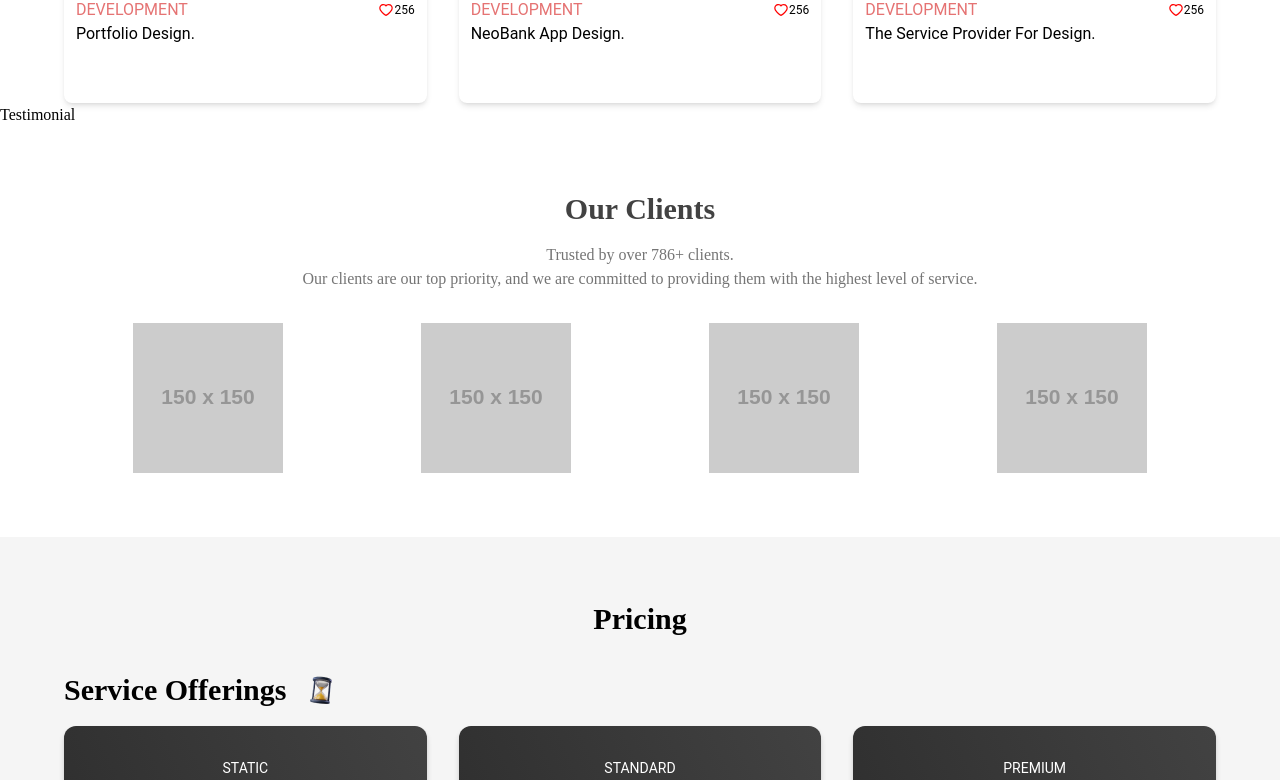
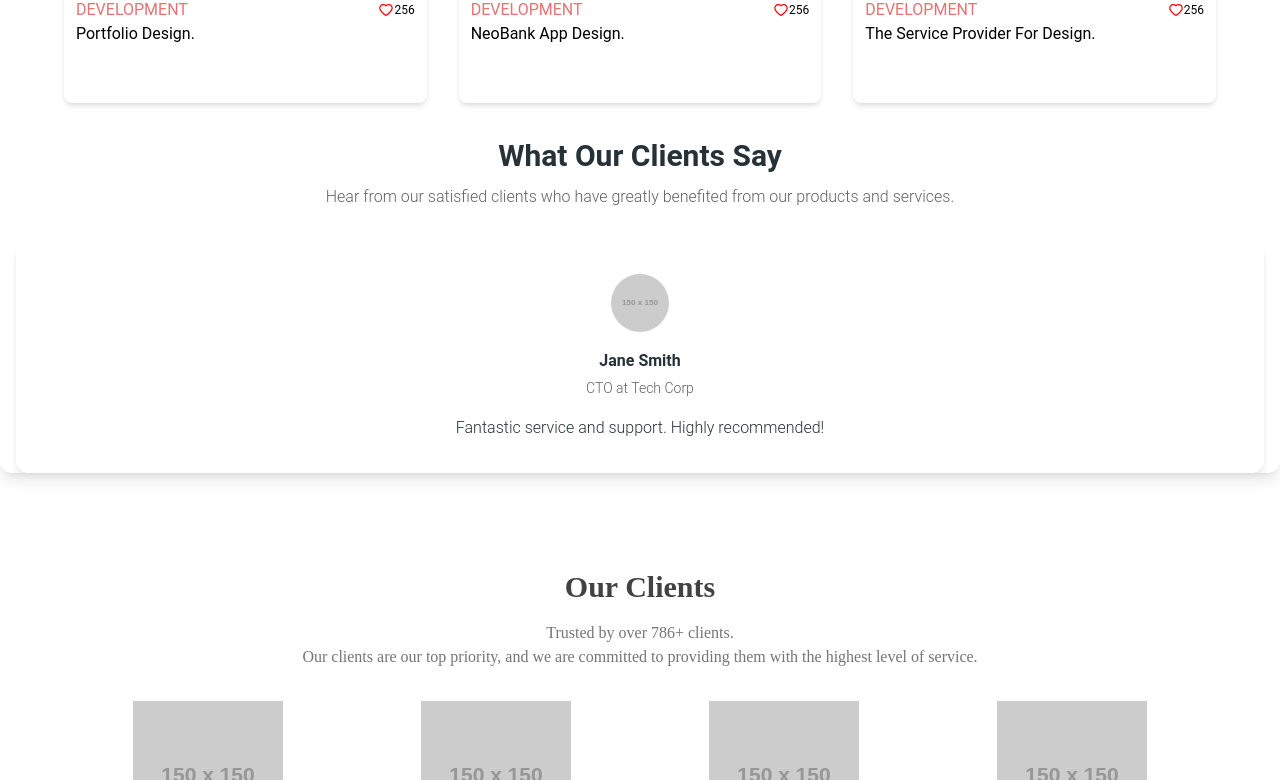
Before and after one commit to Fullstackdev-oscar/marks-portfolio, a React (Vite) app: page / in a window 1280 px wide. Shown: the part 1640-2420 px from the top of the page. Built offline with nearby package versions, Linux system fonts and the light colour scheme; a web font is replaced by a local one.

Commit message:
created testimonial section

```diff
--- a/index.html
+++ b/index.html
@@ -8,6 +8,8 @@
   <link rel="preconnect" href="https://fonts.gstatic.com" crossorigin>
   <link href="https://fonts.googleapis.com/css2?family=Marko+One&display=swap" rel="stylesheet">
   <link href="https://fonts.googleapis.com/css2?family=Inter:wght@100..900&display=swap" rel="stylesheet">
+  <link href="https://fonts.googleapis.com/css2?family=Open+Sans:ital,wght@0,300..800;1,300..800&display=swap"
+    rel="stylesheet">
   <meta name="viewport" content="width=device-width, initial-scale=1.0" />
   <title>Vite + React</title>
 </head>
--- a/src/App.css
+++ b/src/App.css
@@ -10,7 +10,6 @@
 } */
 
 section {
-  background-color: white;
   padding: 0 4rem;
   max-height: max-content;
 }
--- a/src/components/footer.jsx
+++ b/src/components/footer.jsx
@@ -9,10 +9,10 @@ export function Footer({
   const year = new Date().getFullYear();
 
   return (
-    <footer className="py-2">
-      <div className="flex w-full flex-wrap items-center justify-center gap-6 px-2 md:justify-between">
+    <footer className="p-8 ">
+      <div className="text-center">
         <Typography variant="small" className="font-normal text-inherit">
-          &copy; {year}, Developed with{" "}
+          Developed with{" "}
           <HeartIcon className="-mt-0.5 inline-block h-3.5 w-3.5 text-red-600" />{" "}
           by{" "}
           <a
--- a/src/layouts/testimonial.jsx
+++ b/src/layouts/testimonial.jsx
@@ -1,7 +1,84 @@
 import React from "react";
+import { Carousel, Typography, Card, Avatar } from "@material-tailwind/react";
 
-const Testimonial = () => {
-  return <div>Testimonial</div>;
-};
+export function Testimonial() {
+  const testimonials = [
+    {
+      name: "John Doe",
+      position: "CEO at Company",
+      image: "https://via.placeholder.com/150",
+      content:
+        "This is an amazing product! It has helped us improve our workflow significantly.",
+    },
+    {
+      name: "Jane Smith",
+      position: "CTO at Tech Corp",
+      image: "https://via.placeholder.com/150",
+      content: "Fantastic service and support. Highly recommended!",
+    },
+    {
+      name: "Samuel Green",
+      position: "Designer at Creative Studio",
+      image: "https://via.placeholder.com/150",
+      content:
+        "The best design tools I have ever used. It made my job so much easier.",
+    },
+    {
+      name: "Lucy Brown",
+      position: "Marketing Head at Creative Agency",
+      image: "https://via.placeholder.com/150",
+      content:
+        "A wonderful tool for our marketing team. Our campaigns have never been better.",
+    },
+  ];
+
+  return (
+    <div className="flex flex-col items-center py-8 px-4 lg:px-0">
+      <div className="w-full max-w-4xl text-center mb-8">
+        <Typography variant="h3" color="blue-gray" className="mb-2">
+          What Our Clients Say
+        </Typography>
+        <Typography variant="paragraph" color="gray">
+          Hear from our satisfied clients who have greatly benefited from our
+          products and services.
+        </Typography>
+      </div>
+      <div className="w-full">
+        <Carousel
+          autoplay={true}
+          loop={true}
+          interval={3000}
+          className="rounded-xl shadow-lg"
+          breakpoints={{
+            640: { slidesPerView: 1, spaceBetween: 20 },
+            1024: { slidesPerView: 2, spaceBetween: 20 },
+          }}
+        >
+          {testimonials.map((testimonial, index) => (
+            <Card key={index} className="p-8 mx-4">
+              <div className="flex flex-col items-center">
+                <Avatar
+                  src={testimonial.image}
+                  alt={testimonial.name}
+                  size="lg"
+                  className="mb-4"
+                />
+                <Typography variant="h6" color="blue-gray" className="mb-1">
+                  {testimonial.name}
+                </Typography>
+                <Typography variant="small" color="gray" className="mb-4">
+                  {testimonial.position}
+                </Typography>
+                <Typography variant="paragraph" color="blue-gray">
+                  {testimonial.content}
+                </Typography>
+              </div>
+            </Card>
+          ))}
+        </Carousel>
+      </div>
+    </div>
+  );
+}
 
 export default Testimonial;
--- a/tailwind.config.js
+++ b/tailwind.config.js
@@ -9,7 +9,7 @@ export default withMT({
       fontFamily: {
         "marko-one": ["Marko One", "serif"],
         inter: ["Inter", "sans-serif"],
-        "sans-open": ["Open Sans", "serif"],
+        "open-sans": ["Open Sans", "inter", "sans-serif"],
       },
 
       backdropFilter: {
```
